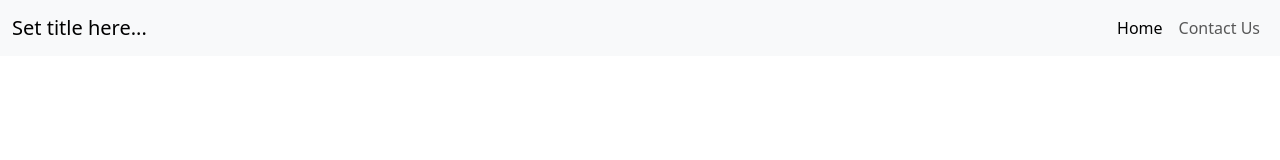
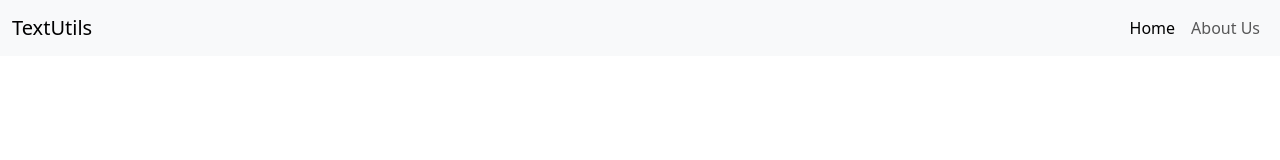
Before and after one commit to ROHITSABI/react-1, a React (Create React App) app: page / in a window 1280 px wide. Shown: the top 160 px of the page. Built offline with nearby package versions, Linux system fonts and the light colour scheme.

Commit message:
prop-Types with isRequired

```diff
--- a/src/App.js
+++ b/src/App.js
@@ -10,8 +10,11 @@ function App() {
     <>
       {/* <Navbar title="TextUtils" aboutText="About Us" newNumber={3} /> */}
 
-      {/* This is for Default Prop-Types */}
-      <Navbar />
+      {/* This is for "Default Prop-Types" */}
+      {/* <Navbar /> */}
+
+      {/* This is for "isRequired" */}
+      <Navbar title="TextUtils" aboutText="About Us" newNumber={3} />
     </>
   );
 }
--- a/src/components/Navbar.js
+++ b/src/components/Navbar.js
@@ -39,12 +39,12 @@ function Navbar(props) {
   );
 }
 Navbar.propTypes = {
-  title: PropTypes.string,
-  aboutText: PropTypes.string,
+  title: PropTypes.string.isRequired,
+  aboutText: PropTypes.string.isRequired,
 };
-Navbar.defaultProps = {
-  title: "Set title here...",
-  aboutText: "Contact Us",
-};
+// Navbar.defaultProps = {
+//   title: "Set title here...",
+//   aboutText: "Contact Us",
+// };
 
 export default Navbar;
```
